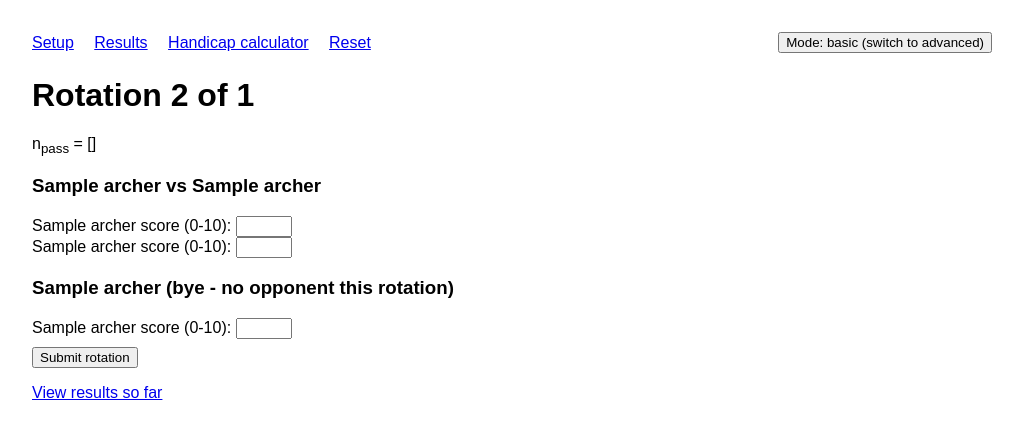
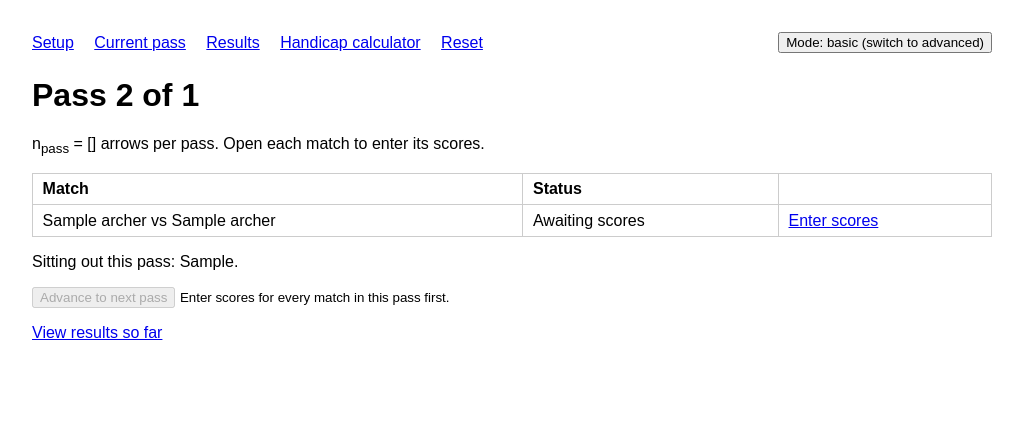
Before and after one commit to dolphin-archery/Handicapped-H2Hs, a Flask app: template h2h/templates/rotation.html in a window 1280 px wide. Shown: the top 439 px of the page, without its empty margins (128-1151 px from the left). Run offline with Flask 3, Linux system fonts and the light colour scheme; the template is opened without the code that fills it: most values are stand-ins (such as "Sample title", 1, 10 or a date in 2020).

Commit message:
Replace all-at-once scoring with overview, match pages and advance (prd task 31, part 1)
Co-Authored-By: Claude Sonnet 5.5 <noreply@anthropic.com>

```diff
--- a/h2h/app.py
+++ b/h2h/app.py
@@ -115,48 +115,155 @@ def create_app(state: SessionState | None = None) -> Flask:
 
     @app.get("/event/rotation")
     def event_rotation(error: str | None = None):
+        """Overview of the current pass: every match, its status, and the advance button.
+
+        Parameters
+        ----------
+        error : str | None, default=None
+            Message to show above the matches (e.g. a refused advance).
+
+        Returns
+        -------
+        flask.Response | str
+            The rendered overview page, or a redirect to Stage 1 if no event
+            has been set up yet.
+        """
         if session.event is None:
             return redirect(url_for("stage1"))
         event = session.event
-        idx = event.next_rotation_index()
-        if idx is None:
-            return redirect(url_for("event_results"))
+        idx = event.current_rotation_index
         rotation = event.schedule[idx]
+
+        matches_view = []
+        for i, match in enumerate(event.matches(idx)):
+            results = event.match_results(idx, match)
+            matches_view.append(
+                {
+                    "index": i,
+                    "a": match[0],
+                    "b": match[1],
+                    "scored": bool(results),
+                    "results": {r.archer_index: r for r in results},
+                }
+            )
         return render_template(
             "rotation.html",
             event=event,
             rotation_index=idx,
             rotation=rotation,
+            matches=matches_view,
+            sitting_out=[event.archers[i].name for i in rotation.sitting_out],
+            complete=event.is_rotation_complete(idx),
+            is_last=idx == len(event.schedule) - 1,
             error=error,
         )
 
-    @app.post("/event/rotation")
-    def event_rotation_submit():
+    @app.post("/event/advance")
+    def event_advance():
+        """Advance the event to the next pass once every match in this one is scored.
+
+        Returns
+        -------
+        flask.Response | str
+            A redirect to the overview on success; the overview re-rendered
+            with an error if the pass is not fully scored (or is the last);
+            or a redirect to Stage 1 if no event exists.
+        """
+        if session.event is None:
+            return redirect(url_for("stage1"))
+        try:
+            session.event.advance()
+        except ValueError as exc:
+            return event_rotation(error=str(exc))
+        return redirect(url_for("event_rotation"))
+
+    @app.get("/event/match/<int:match_index>")
+    def event_match(
+        match_index: int,
+        error: str | None = None,
+        form_scores: dict[int, str] | None = None,
+    ):
+        """One match of the current pass: score entry plus that match's results.
+
+        Parameters
+        ----------
+        match_index : int
+            Position of the match in the current pass's matches (pairs first,
+            then the bye archer's solo match if byes are shot).
+        error : str | None, default=None
+            Message to show above the form (a rejected submission).
+        form_scores : dict[int, str] | None, default=None
+            Raw text to refill the score boxes with after a rejected
+            submission, keyed by archer index; defaults to the match's
+            already-saved scores, if any.
+
+        Returns
+        -------
+        flask.Response | str
+            The rendered match page, or a redirect to the overview if
+            `match_index` is not a match of the current pass (or to Stage 1 if
+            no event exists).
+        """
         if session.event is None:
             return redirect(url_for("stage1"))
         event = session.event
-        idx = event.next_rotation_index()
-        if idx is None:
-            return redirect(url_for("event_results"))
-        rotation = event.schedule[idx]
-        participants = [p for pair in rotation.pairs for p in pair]
-        if rotation.bye is not None:
-            participants.append(rotation.bye)
+        idx = event.current_rotation_index
+        matches = event.matches(idx)
+        if not 0 <= match_index < len(matches):
+            return redirect(url_for("event_rotation"))
+        a, b = matches[match_index]
+        results = event.match_results(idx, (a, b))
+        if form_scores is None:
+            form_scores = {r.archer_index: r.score for r in results}
+        return render_template(
+            "match.html",
+            event=event,
+            rotation_index=idx,
+            match_index=match_index,
+            a=a,
+            b=b,
+            results=results,
+            form_scores=form_scores,
+            error=error,
+        )
 
+    @app.post("/event/match/<int:match_index>")
+    def event_match_submit(match_index: int):
+        """Save one match's scores (replacing earlier ones) and show its page again.
+
+        Parameters
+        ----------
+        match_index : int
+            Position of the match in the current pass's matches.
+
+        Returns
+        -------
+        flask.Response | str
+            A redirect back to the match page on success; the match page
+            re-rendered with an error (nothing recorded) if a score is
+            non-numeric or invalid.
+        """
+        if session.event is None:
+            return redirect(url_for("stage1"))
+        event = session.event
+        matches = event.matches(event.current_rotation_index)
+        if not 0 <= match_index < len(matches):
+            return redirect(url_for("event_rotation"))
+        archers = [p for p in matches[match_index] if p is not None]
+
+        form_scores = {i: request.form.get(f"score_{i}", "") for i in archers}
         try:
             scores = {}
-            for archer_idx in participants:
-                raw = request.form.get(f"score_{archer_idx}", "")
+            for archer_idx, raw in form_scores.items():
                 try:
                     scores[archer_idx] = float(raw)
                 except ValueError:
-                    name = event.archers[archer_idx].name
-                    msg = f"{name}'s score must be a number."
+                    msg = f"{event.archers[archer_idx].name}'s score must be a number."
                     raise ValueError(msg) from None
-            event.record_rotation(idx, scores)
+            event.record_match(scores)
         except ValueError as exc:
-            return event_rotation(error=str(exc))
-        return redirect(url_for("event_rotation"))
+            return event_match(match_index, error=str(exc), form_scores=form_scores)
+        return redirect(url_for("event_match", match_index=match_index))
 
     @app.get("/event/results")
     def event_results():
--- a/h2h/templates/base.html
+++ b/h2h/templates/base.html
@@ -19,6 +19,7 @@
   <nav>
     <div>
       <a href="{{ url_for('stage1') }}">Setup</a>
+      <a href="{{ url_for('event_rotation') }}">Current pass</a>
       <a href="{{ url_for('event_results') }}">Results</a>
       <a href="{{ url_for('handicap_calculator') }}">Handicap calculator</a>
       <a href="{{ url_for('reset') }}">Reset</a>
--- a/h2h/templates/results.html
+++ b/h2h/templates/results.html
@@ -3,7 +3,7 @@
 <h1>Event results</h1>
 
 {% if not event.is_complete %}
-<p><a href="{{ url_for('event_rotation') }}">Continue scoring (rotation {{ event.next_rotation_index() + 1 }} of {{ event.schedule|length }})</a></p>
+<p><a href="{{ url_for('event_rotation') }}">Continue scoring (pass {{ event.current_rotation_index + 1 }} of {{ event.schedule|length }})</a></p>
 {% else %}
 <p>Event complete.</p>
 {% endif %}
--- a/h2h/templates/rotation.html
+++ b/h2h/templates/rotation.html
@@ -1,36 +1,63 @@
 {% extends "base.html" %}
 {% block content %}
-<h1>Rotation {{ rotation_index + 1 }} of {{ event.schedule|length }}</h1>
-<p>n<sub>pass</sub> = {{ event.n_pass }}</p>
+<h1>Pass {{ rotation_index + 1 }} of {{ event.schedule|length }}</h1>
+<p>n<sub>pass</sub> = {{ event.n_pass }} arrows per pass. Open each match to enter its scores.</p>
 
 {% if error %}
 <p class="warning">{{ error }}</p>
 {% endif %}
 
-<form method="post" action="{{ url_for('event_rotation_submit') }}">
-  {% for a, b in rotation.pairs %}
-  <div class="row">
-    <h3>{{ event.archers[a].name }} vs {{ event.archers[b].name }}</h3>
-    <label>{{ event.archers[a].name }} score (0-{{ event.n_pass * 10 }}):
-      <input type="number" step="1" min="0" max="{{ event.n_pass * 10 }}" name="score_{{ a }}" required>
-    </label><br>
-    <label>{{ event.archers[b].name }} score (0-{{ event.n_pass * 10 }}):
-      <input type="number" step="1" min="0" max="{{ event.n_pass * 10 }}" name="score_{{ b }}" required>
-    </label>
-  </div>
-  {% endfor %}
+<table>
+  <thead>
+    <tr><th>Match</th><th>Status</th><th></th></tr>
+  </thead>
+  <tbody>
+    {% for m in matches %}
+    <tr>
+      <td>
+        {% if m.b is none %}
+        {{ event.archers[m.a].name }} (bye - no opponent, shoots alone)
+        {% else %}
+        {{ event.archers[m.a].name }} vs {{ event.archers[m.b].name }}
+        {% endif %}
+      </td>
+      <td>
+        {% if not m.scored %}
+        Awaiting scores
+        {% elif m.b is none %}
+        {{ event.archers[m.a].name }}: {{ m.results[m.a].score }}
+        {% else %}
+        {{ event.archers[m.a].name }} {{ m.results[m.a].score }} - {{ m.results[m.b].score }} {{ event.archers[m.b].name }}
+        ({{ event.archers[m.a if m.results[m.a].won else m.b].name }} wins)
+        {% endif %}
+      </td>
+      <td>
+        <a href="{{ url_for('event_match', match_index=m.index) }}">{{ 'View / edit' if m.scored else 'Enter scores' }}</a>
+      </td>
+    </tr>
+    {% endfor %}
+  </tbody>
+</table>
 
-  {% if rotation.bye is not none %}
-  <div class="row">
-    <h3>{{ event.archers[rotation.bye].name }} (bye - no opponent this rotation)</h3>
-    <label>{{ event.archers[rotation.bye].name }} score (0-{{ event.n_pass * 10 }}):
-      <input type="number" step="1" min="0" max="{{ event.n_pass * 10 }}" name="score_{{ rotation.bye }}" required>
-    </label>
-  </div>
+{% if sitting_out %}
+<p>Sitting out this pass: {{ sitting_out|join(', ') }}.</p>
+{% endif %}
+
+{% if is_last %}
+  {% if complete %}
+  <p><strong>Every pass has been scored - the event is complete.</strong>
+    <a href="{{ url_for('event_results') }}">View the final results</a>.</p>
+  {% else %}
+  <p>This is the final pass. Score every match to complete the event.</p>
   {% endif %}
-
-  <button type="submit">Submit rotation</button>
+{% else %}
+<form method="post" action="{{ url_for('event_advance') }}">
+  <button type="submit" {% if not complete %}disabled{% endif %}>Advance to next pass</button>
+  {% if not complete %}
+  <small>Enter scores for every match in this pass first.</small>
+  {% endif %}
 </form>
+{% endif %}
 
 <p><a href="{{ url_for('event_results') }}">View results so far</a></p>
 {% endblock %}
```
Also changed, not shown: h2h/templates/match.html (added, +58 -0 lines), tests/helpers.py (added, +101 -0 lines), tests/test_event_routes.py (+215 -46 lines), tests/test_integration.py (+23 -36 lines).
